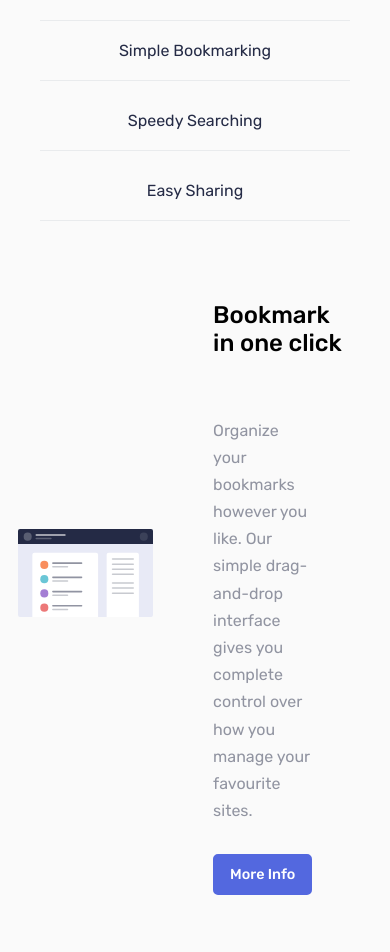
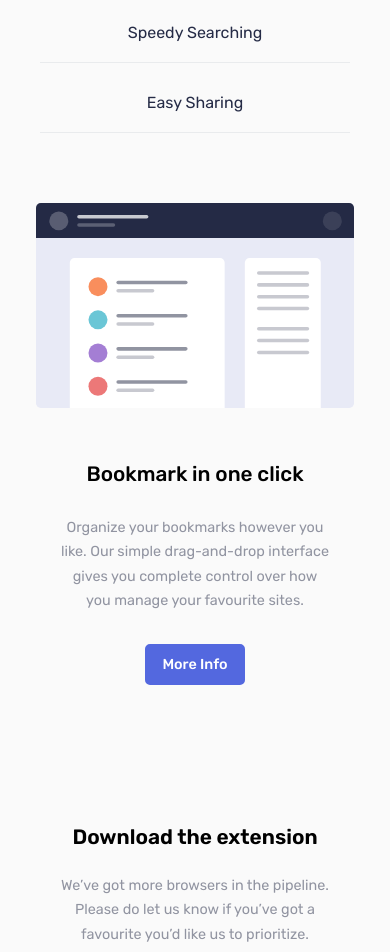
Before and after one commit to karishma-c/bookmarkLandingPage, a plain HTML site: page index.html in a window 390 px wide. Shown: the part 1048-2000 px from the top of the page. Drawn offline with Linux system fonts and the light colour scheme.

Commit message:
features section is properly aligned in all screens

```diff
--- a/asset/style.css
+++ b/asset/style.css
@@ -7,7 +7,7 @@
     --fs-4: 1rem;
     --fs-5: .9rem;
     --fs-6: .75rem;
-    --fs-7: 2rem;
+    --fs-7: 1.8rem;
     --fs-8: .85rem;
     --fs-9: 1.3rem;
     --fw: 400;
@@ -217,12 +217,11 @@ body {
     margin: 30px 10px 10px 10px;
     width: 100%;
 }
-
 .feature2, .feature3 {
     display: none;
 }
 .featuresImage {
-    margin: 10px 10px 30px 10px;
+    margin: 10px 10px 30px 90px;
     width: 40%;
 }
 .featuresImage img {
@@ -238,13 +237,13 @@ body {
     flex-flow: column nowrap;
     align-items: flex-start;
     justify-content: flex-start;
-    margin: 0 0 0 50px;
-    width: 50%;
+    width: 40%;
+    margin: 10px 30px 30px 50px;
 }
 .desc .featuresHeading {
     font-weight: var(--fw-1);
     text-align: left;
-    margin: 30px 30px 30px 0;
+    margin: 30px 30px 0 0;
 }
 .desc .description {
     text-align: left;
@@ -344,9 +343,6 @@ body {
 .arrowImage {
     margin-left: auto;
 }
-.arrow-element path {
-    fill: red;
-}
 .answer {
     color: var(--color-2);
     font-size: var(--fs-5);
@@ -398,7 +394,7 @@ body {
     flex-flow: row nowrap;
     align-items: center;
     justify-content: center;
-    margin: 10px auto 60px;
+    margin: 10px auto 80px;
     width: 80%;
 }
 #name {
@@ -428,11 +424,11 @@ body {
 .error-msg {
     background-color: var(--color-1);
     color: var(--color-neutral);
-    font-size: var(--fs-4);
+    font-size: var(--fs-5);
     font-weight: var(--fw-2);
-    height: 25px;
-    width: 25%;
-    margin: -58px 50px 50px -95px;
+    height: 15px;
+    width: 16%;
+    margin: -75px 50px 10px -95px;
     padding: 15px;
     border-radius: var(--br);
 }
@@ -529,6 +525,10 @@ footer {
         height: 100%;
         object-fit: contain;
     }
+    .featuresImage {
+        margin: 10px 10px 30px 90px;
+        width: 45%;
+    }
     .features .description {
         width: 42%;
     }
@@ -598,6 +598,45 @@ footer {
     .introImage {
         margin: 10px auto;
         width: 80%;
+    }
+    .feature1, .feature2, .feature3 {
+        display: flex;
+        flex-flow: column nowrap;
+        justify-content: center;
+        align-items: center;
+        margin: 30px auto;
+    }
+    .feature2, .feature3 {
+        display: none;
+    }
+    .featuresImage {
+        margin: 20px auto;
+        width: 60%;
+    }
+    .desc {
+        display: flex;
+        flex-flow: column nowrap;
+        align-items: center;
+        justify-content: center;
+        width: 80%;
+        margin: 20px auto;
+    }
+    .desc .featuresHeading {
+        font-weight: var(--fw-1);
+        margin: 10px auto;
+    }
+    .desc .description {
+        width: 70%;
+        text-align: center;
+        margin: 20px auto 30px;
+    }
+    .desc .btn {
+        text-decoration: none;
+        background-color: var(--color);
+        color: var(--color-neutral);
+        padding: 10px 15px;
+        border-radius: var(--br);
+        margin: 0 auto;
     }
     .features .description {
         width: 55%;
@@ -743,8 +782,15 @@ footer {
         text-align: center;
         margin: 10px auto;
     }
+    .featuresHeading, .downloadsHeading, .questionsHeading {
+        font-size: var(--fs-9);
+        font-weight: var(--fw-2);
+        text-align: center;
+        margin: 0 auto 10px;
+    }
     .introduction .description, .downloadsIntro .description, .frequentQuestions .description {
-        width: 70%;
+        font-size: var(--fs-5);
+        width: 80%;
         padding: 5px 15px;
     }
     .chromeBtn, .firefoxBtn {
@@ -771,7 +817,8 @@ footer {
         margin: 10px auto;
     }
     .features .description {
-        width: 82%;
+        font-size: var(--fs-5);
+        width: 92%;
     }
     .benefits {
         display: flex;
@@ -795,6 +842,16 @@ footer {
         margin: 10px 50px 0;
         border-bottom: 1.5px solid var(--color-4);
         text-align: center;
+    }
+    .featuresImage {
+        width: 85%;
+    }
+    .desc .featuresHeading {
+        font-size: var(--fs-9);
+    }
+    .desc .description {
+        font-size: var(--fs-5);
+        width: 90%;
     }
     .bookmarkQues {
         display: flex;
@@ -850,6 +907,9 @@ footer {
         margin: 10px auto;
         padding: 10px 40px;
     }
+    .desc .description {
+        padding: 10px;
+    }
     .buttons {
         display: flex;
         flex-flow: row nowrap;
@@ -868,16 +928,18 @@ footer {
         border: 2px solid var(--color);
         border-radius: var(--br);
     }
+    .firefoxBtn {
+        background-color: var(--color-neutral);
+        border: 2px solid var(--color-neutral);
+        color: var(--color-3);
+        box-shadow: 1px 3px 6px rgba(0,0,0,.2);
+        margin: 0;
+    }
     .chromeBtn {
         margin: 0 20px 0 0;
     }
-    .firefoxBtn {
-        margin: 0;
-    }
-    .featuresHeading, .downloadsHeading, .questionsHeading {
-        font-size: var(--fs-9);
-        font-weight: var(--fw-2);
-        text-align: center;
-        margin: 0 auto 10px;
+    .firefoxBtn:hover {
+        border: 2px solid var(--color-3);
+        border-radius: var(--br);
     }
 }
```
